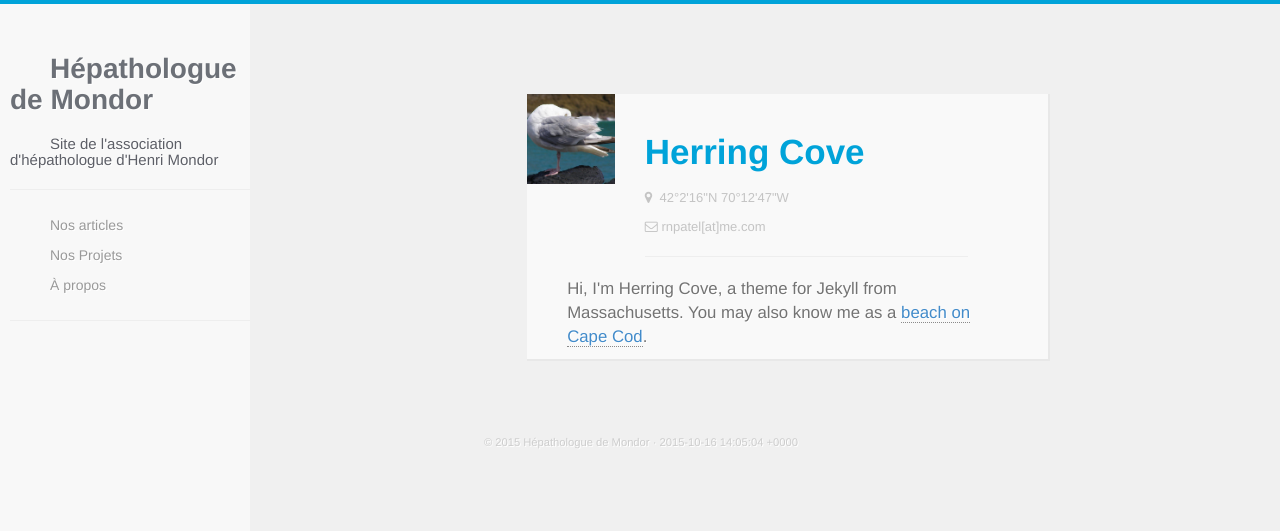
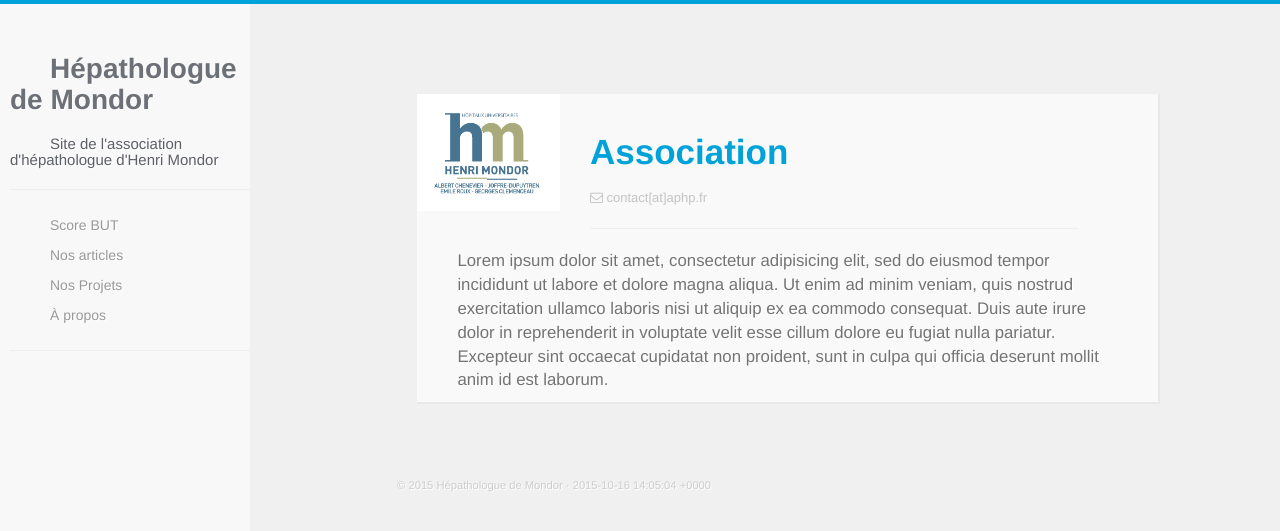
Before and after one commit to jphr/ARPHD, a Jekyll site: the page built from about.html, in a window 1280 px wide. Shown: the top 531 px of the page. Built offline with Jekyll 4.4.1, drawn with Linux system fonts in a browser that asks for light colours; nearby versions of some CDN libraries; Markdown is read by kramdown in place of the engine named in the settings.

Commit message:
Add score + customize"

```diff
--- a/_includes/greeting.html
+++ b/_includes/greeting.html
@@ -1,8 +1,8 @@
   </div>
   <div class="container">
     <div id="welcome-greeting">
-      <h1>Land Ahoy!</h1>
-      <h2>This is <a href="https://github.com/arnp/herring-cove">Herring Cove</a>, a minimal theme built for <a href="http://jekyllrb.com"> Jekyll</a>. It features a number distinctive features such as a fixed sidebar and a showcase image. It's also easily configurable and editable to your liking. <br><br> On this test site, you will find some blog posts, interesting links, and more. You'll also find a number of ways to get in touch.</h2>
+      <h1>Lorem ipsum</h1>
+      <h2>Lorem ipsum dolor sit amet, consectetur adipisicing elit, sed do eiusmod tempor incididunt ut labore et dolore magna aliqua. Ut enim ad minim veniam, quis nostrud exercitation ullamco laboris nisi ut aliquip ex ea commodo consequat. Duis aute irure dolor in reprehenderit in voluptate velit esse cillum dolore eu fugiat nulla pariatur. Excepteur sint occaecat cupidatat non proident, sunt in culpa qui officia deserunt mollit anim id est laborum.</h2>
       <hr />
     </div>
   </div>
--- a/_includes/navigation.html
+++ b/_includes/navigation.html
@@ -11,6 +11,7 @@
     </div>
     <div class="navbar-collapse collapse">
       <ul class="nav navbar-nav">
+      <li><a href="{{ site.baseurl }}/score.html">Score BUT</a></li>
       <li><a href="{{ site.baseurl }}/list.html">Nos articles</a></li>
       <!-- <li><a href="{{ site.baseurl }}/links.html">Links</a></li> -->
       <li><a href="{{ site.baseurl }}/projects.html">Nos Projets</a></li>
@@ -25,6 +26,7 @@
   <ul class="sidebar-nav">
     <li class="sidebar-brand"><a href="{{ site.baseurl }}/"><h1 class="brand">{{ site.name }}</h1></a><h3>{{ site.description }}</h3></li>
     <hr />
+    <li><a href="{{ site.baseurl }}/score.html">Score BUT</a></li>
     <li><a href="{{ site.baseurl }}/list.html">Nos articles</a></li>
     <!-- <li><a href="{{ site.baseurl }}/links.html">Links</a></li> -->
     <li><a href="{{ site.baseurl }}/projects.html">Nos Projets</a></li>
--- a/_includes/showcase.html
+++ b/_includes/showcase.html
@@ -3,10 +3,10 @@
     .showcase-wrapper {background-image: url("{{ site.baseurl }}/images/showcase.jpg");}
     </style>
     <div class="showcase-wrapper sticky">
-      <div class="showcase-text">
+      <!-- <div class="showcase-text">
           {% for post in site.posts limit: 1 %}
           <span class="badge lazy"><smaller>FRESHLY MINTED</smaller></span><br>{{ post.title }}<br><a href="{{ site.baseurl }}{{ post.url }}"><button type="button" class="btn btn-default showcase-button">Read More</button></a>
           {% endfor %}
-      </div>
+      </div> -->
     </div>
     <div class="container">
--- a/about.html
+++ b/about.html
@@ -10,15 +10,14 @@
             <img src="{{ site.baseurl }}/images/self.jpg">
           </div>
           <div class="col-md-9">
-            <h1>Herring Cove</h1>
-            <p><i class="fa fa-map-marker"></i>&nbsp;&nbsp;42°2'16"N   70°12'47"W</p>
-            <p><i class="fa fa-envelope-o"></i>&nbsp;rnpatel[at]me.com </p>
+            <h1>Association</h1>
+            <p><i class="fa fa-envelope-o"></i>&nbsp;{{ site.email }}</p>
             <hr />
           </div>
         </div>
         <div class="row">
           <div class="col-md-12 letter">
-            <p>Hi, I'm Herring Cove, a theme for Jekyll from Massachusetts. You may also know me as a <a href="http://wikimapia.org/38526/Herring-Cove-Beach">beach on Cape Cod</a>.</p>
+            <p>Lorem ipsum dolor sit amet, consectetur adipisicing elit, sed do eiusmod tempor incididunt ut labore et dolore magna aliqua. Ut enim ad minim veniam, quis nostrud exercitation ullamco laboris nisi ut aliquip ex ea commodo consequat. Duis aute irure dolor in reprehenderit in voluptate velit esse cillum dolore eu fugiat nulla pariatur. Excepteur sint occaecat cupidatat non proident, sunt in culpa qui officia deserunt mollit anim id est laborum.</p>
           </div>
         </div>
     </div>
--- a/css/hc.css
+++ b/css/hc.css
@@ -18,7 +18,7 @@
 
 h1
 {
-  font-weight:700;
+  font-weight:500;
   color:#6d7680
 }
 
@@ -43,6 +43,24 @@
   font-weight:200
 }
 
+label{
+  margin-left: 5px;
+}
+
+fieldset{
+  margin: 5px;
+}
+
+input{
+  vertical-align: middle;
+}
+
+input[type="submit"]{
+  margin: auto;
+  width: 80px;
+  display: block;
+}
+
 .posts
 {
   font-size:20px;
@@ -59,7 +77,7 @@
 
 .container
 {
-  width:80%;
+  width:90%;
   padding-right:0;
   padding-top:30px;
   opacity: 0;
@@ -680,6 +698,11 @@
   background-color:#2FD0EF
 }
 
+#result{
+  margin: 5px;
+  padding: 2px;
+}
+
 #menu-toggle,.project-post div
 {
   height: 0;
--- a/js/hc.js
+++ b/js/hc.js
@@ -17,3 +17,10 @@
     }
   }
 }
+
+function calculateScore(){
+  var age = document.score.age.value;
+  var color = document.score.color.value;
+  var opinion = document.score.opinion.value;
+  document.getElementById('result').textContent = 'Le capitaine a '+age+' ans, aime le '+color+' et c\'est '+opinion+' !';
+}
```
Also changed, not shown: _posts/2013-12-04-welcome-to-jekyll.markdown (deleted, +0 -23 lines), _posts/2013-12-08-What-is-this-anyway.markdown (deleted, +0 -45 lines), projects.html (+17 -16 lines), score.html (added, +28 -0 lines), images/self.jpg.
